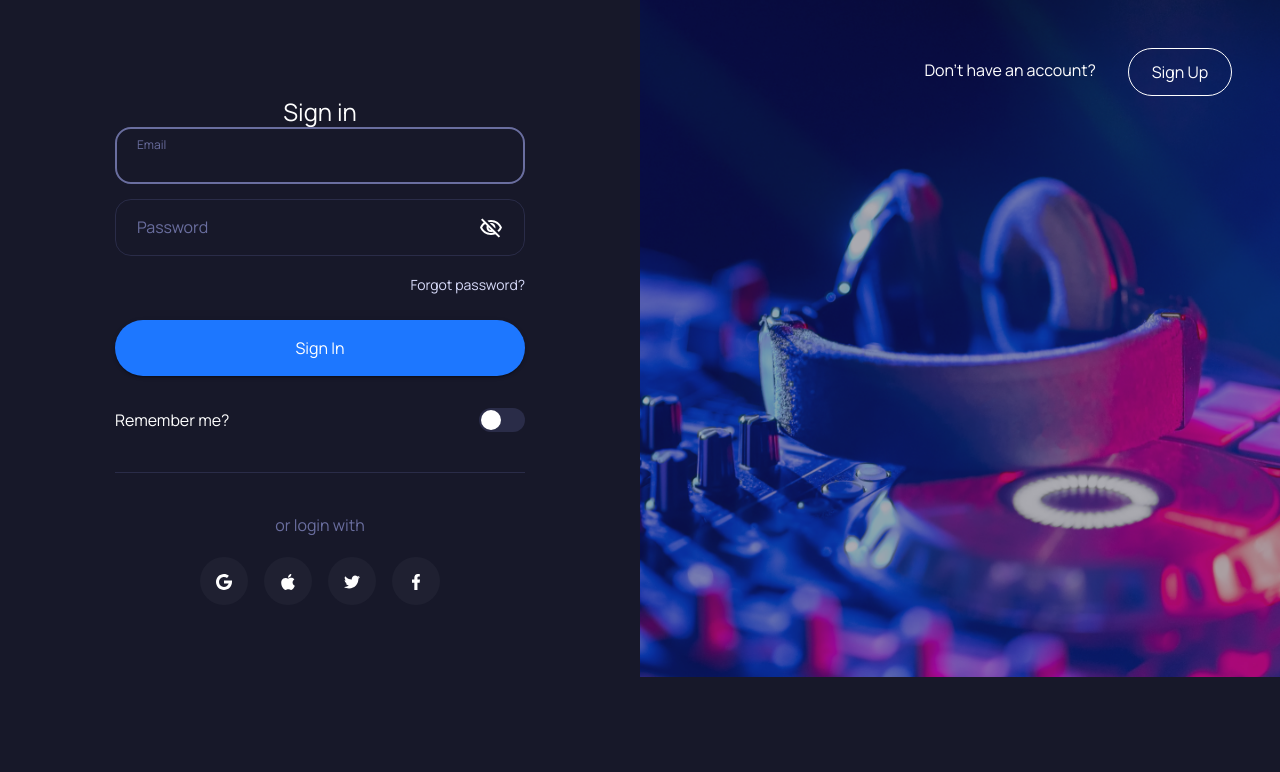
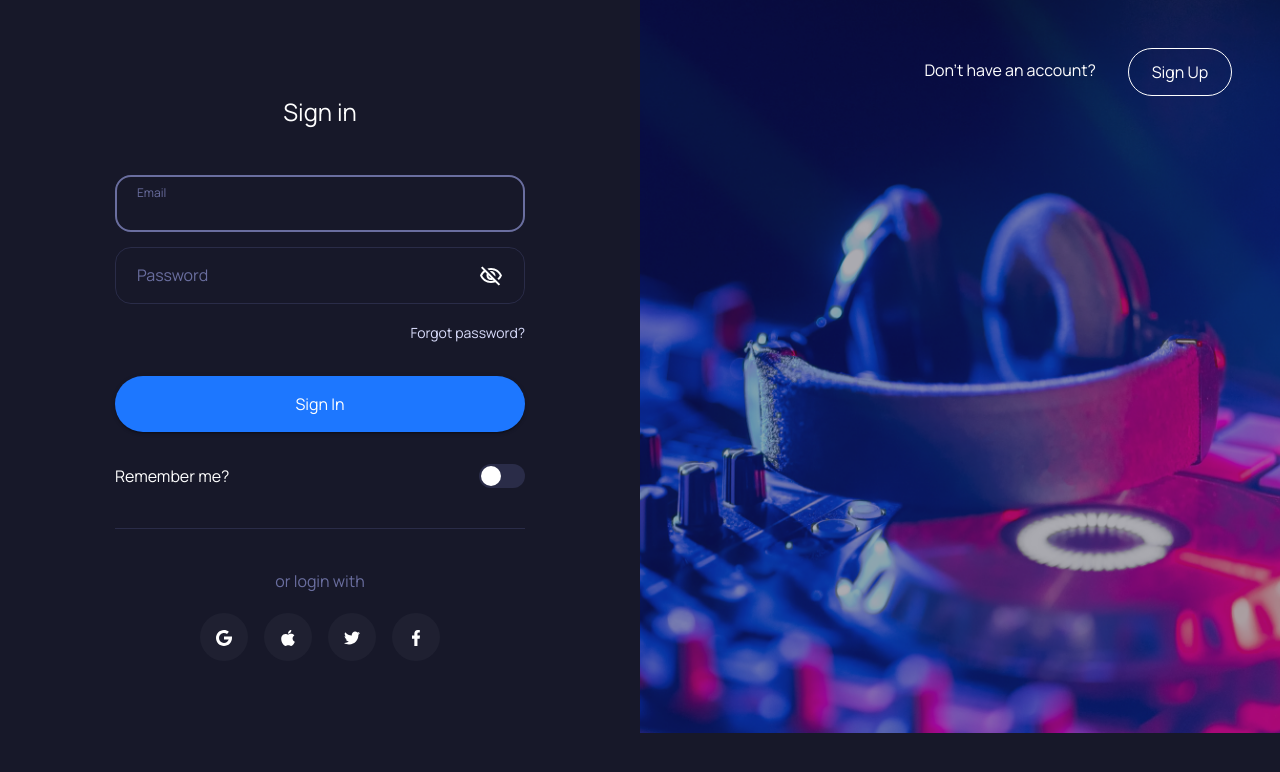
Before and after one commit to ulyanalakevich/test-app, a React (Create React App) app: page /#/login in a window 1280 px wide. Shown: the top 772 px of the page. Built offline with nearby package versions, Linux system fonts and the light colour scheme.

Commit message:
mt modified

```diff
--- a/src/features/SingIn/Form/FormButton/styled.js
+++ b/src/features/SingIn/Form/FormButton/styled.js
@@ -1,5 +1,5 @@
 export const StyledButton = {
-    mt: 3,
+    mt: 4,
     mb: 2,
     bgcolor: "primary.electricBlue",
     height: "56px",
--- a/src/features/SingIn/Form/index.js
+++ b/src/features/SingIn/Form/index.js
@@ -4,7 +4,7 @@ import RememberMe from "./RememberMe";
 
 const Form = () => {
   return (
-    <Box>
+    <Box sx={{ mt: 6 }}>
       <Grid>
         <Inputs />
       </Grid>
```
